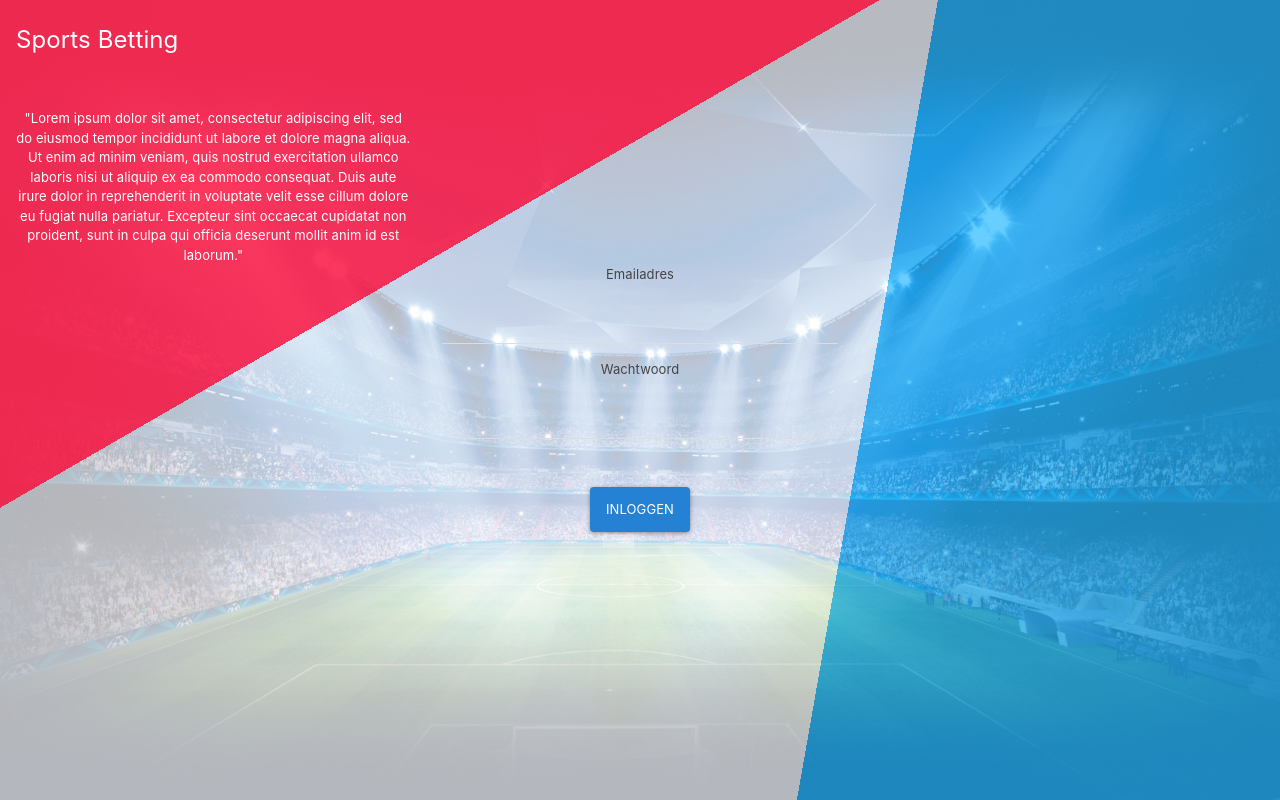
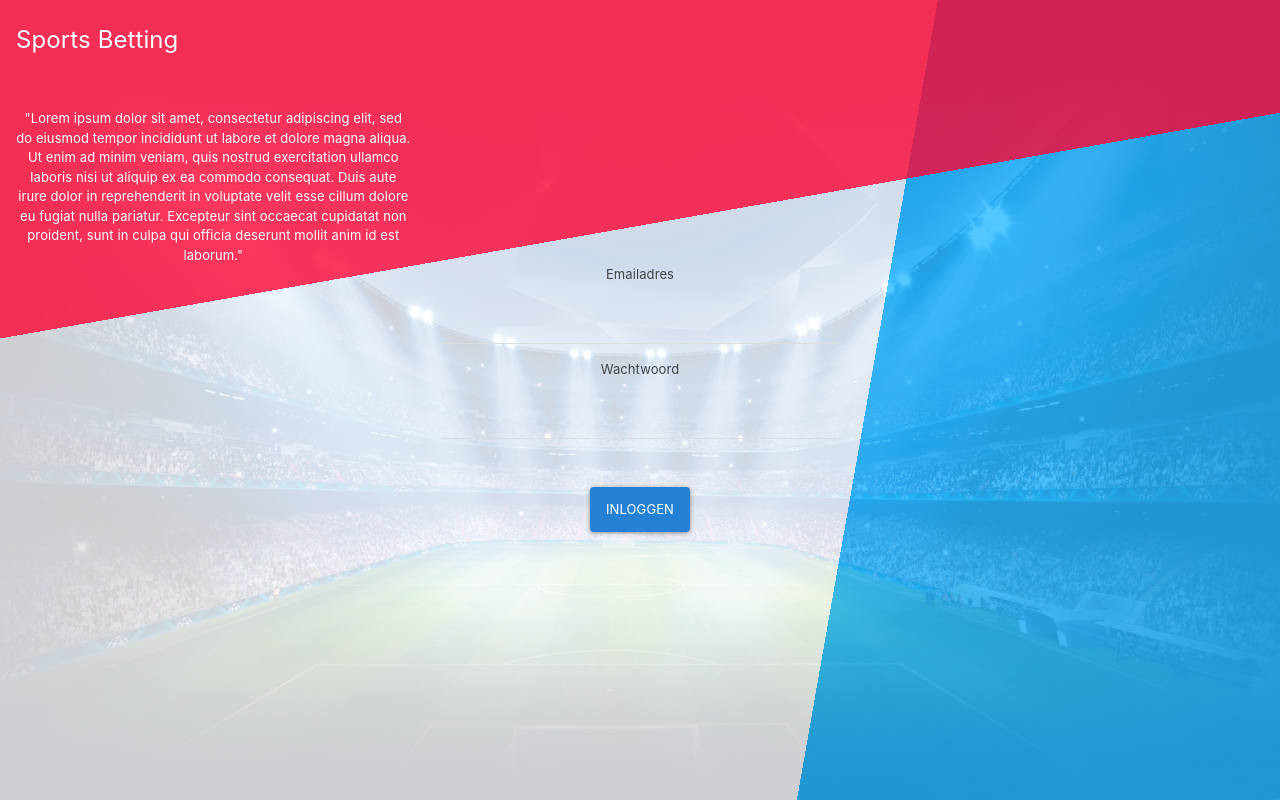
Before and after one commit to mipes4/sports-betting-client, a React (Create React App) app: page /login in a window 1280 px wide. Built offline with nearby package versions, Linux system fonts and the light colour scheme.

Commit message:
Adjust background

```diff
--- a/src/scss/custom.scss
+++ b/src/scss/custom.scss
@@ -21,14 +21,14 @@ html {
   // background-image: url("../components/images/soccer-wallpaper-1920x1200-hd-f-WTG200617757.jpg");
 
   background-image: Linear-gradient(
-      150deg,
+      170deg,
       rgba(252, 6, 53, 0.8) 33%,
       transparent 33%
     ),
     Linear-gradient(
       100deg,
-      rgba(255, 255, 255, 0.7) 66%,
-      rgba(40, 186, 255, 0.7) 66%
+      rgba(255, 255, 255, 0.8) 66%,
+      rgba(40, 186, 255, 0.8) 66%
     ),
     url("../components/images/soccer-wallpaper-1920x1200-hd-f-WTG200617757.jpg");
   background-size: cover;
```
